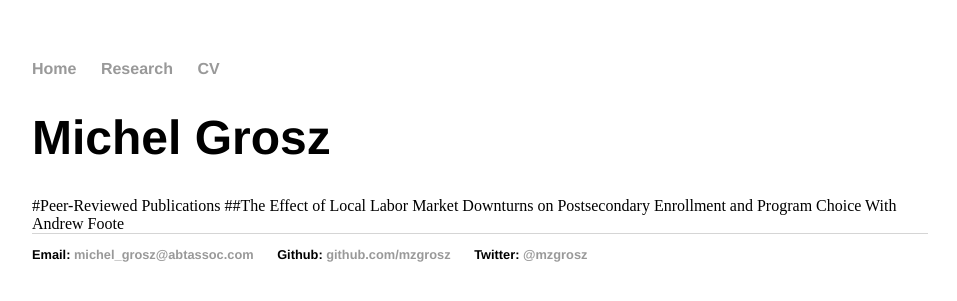
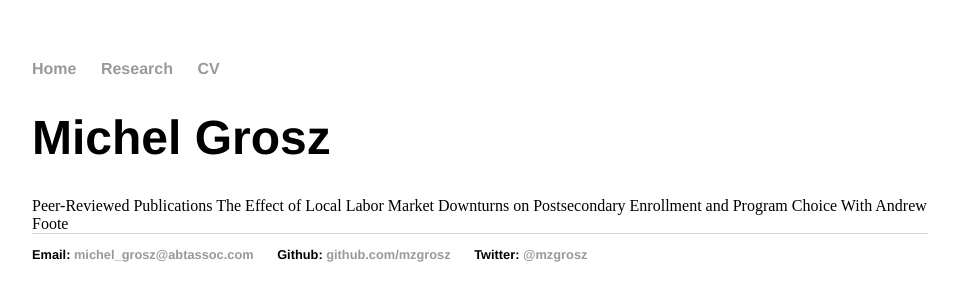
Before and after one commit to mzgrosz/mzgrosz.github.io, a Jekyll site: the page built from research/index.html, in a window 1280 px wide. Shown: the top 301 px of the page, without its empty margins (160-1117 px from the left). Built offline with Jekyll 4.4.1, drawn with Linux system fonts in a browser that asks for light colours.

```diff
--- a/research/index.html
+++ b/research/index.html
@@ -9,6 +9,7 @@ title: Michel Grosz
 
 </div><!-- /.blurb -->
 
-#Peer-Reviewed Publications
-##The Effect of Local Labor Market Downturns on Postsecondary Enrollment and Program Choice
+Peer-Reviewed Publications
+
+The Effect of Local Labor Market Downturns on Postsecondary Enrollment and Program Choice
 With Andrew Foote
```
